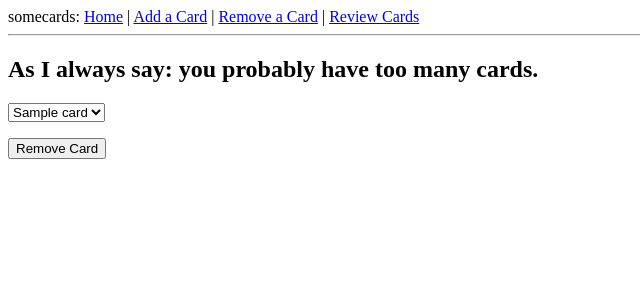
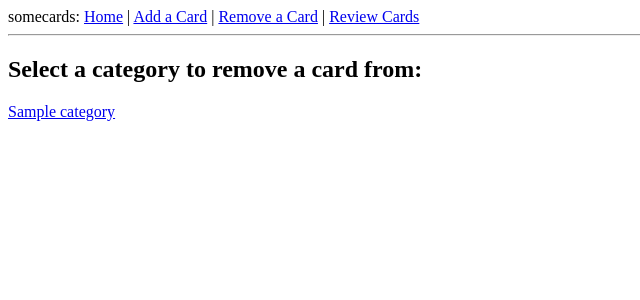
Before and after one commit to codemunkee/somecards, a Flask app: page /remove in a window 1280 px wide. Shown: the top 300 px of the page, without its empty margins (0-640 px from the left). Run offline with Flask 2, Linux system fonts and the light colour scheme; tables that the repository leaves empty hold one stand-in row (values such as "Sample post").

Commit message:
Remove cards from a specific category

```diff
--- a/somecards/templates/add.html
+++ b/somecards/templates/add.html
@@ -3,7 +3,7 @@
 
 {% if categories %}
 
-<h2>We've got categories!</h2>
+<h2>Select a category to add a card to:</h2>
 
     {% for category in categories %}
     <h2></h2><a href="/add/{{ category.id }}">{{ category.name }}</a></h2>
--- a/somecards/templates/index.html
+++ b/somecards/templates/index.html
@@ -1,7 +1,7 @@
 {% extends "base.html" %}}
 {% block content %}
-    <h2>By default, let's just show all of the cards!</h2>
-    {% for card in cards %}
-    <div><p>{{card.id}}: {{ card.question}} <b>{{card.answer}}</b></div>
+    <h2>Flash Card Categories</h2>
+    {% for category in categories %}
+    <div><p>{{ category.name }}</b></div>
     {% endfor %}
 {% endblock %}
--- a/somecards/templates/remove.html
+++ b/somecards/templates/remove.html
@@ -1,11 +1,23 @@
 {% extends "base.html" %}}
 {% block content %}
 
-<h2>As I always say: you probably have too many cards.</h2>
+{% if categories %}
+
+<h2>Select a category to remove a card from:</h2>
+
+    {% for category in categories %}
+    <h2></h2><a href="/remove/{{ category.id }}">{{ category.name }}</a></h2>
+    {% endfor %}
+{% endif %}
+
+{% if form %}
 
 <form action="" method="post" name="removeCard">
     {{ form.hidden_tag() }}
     {{ form.card }}
     <p><input type="submit" value="Remove Card"></p>
 </form>
+
+{% endif %}
+
 {% endblock %}
--- a/somecards/views.py
+++ b/somecards/views.py
@@ -5,9 +5,9 @@ from .forms import AddCardForm, RemoveCardForm
 
 @app.route('/')
 def index():
-    cards = models.Card.query.all()
+    categories = models.Category.query.all()
     return render_template('index.html',
-                           cards=cards)
+                           categories=categories)
 
 
 @app.route('/add/<int:category_id>', methods=['GET', 'POST'])
@@ -38,9 +38,10 @@ def review():
     return render_template('review.html', cards=cards)
 
 
-@app.route('/remove', methods=['GET', 'POST'])
-def remove():
-    cards = [(card.id, card.question) for card in models.Card.query.all()]
+@app.route('/remove/<int:category_id>', methods=['GET', 'POST'])
+def remove_from_category(category_id):
+    # cards = [(card.id, card.question) for card in models.Card.query.all()]
+    cards = [(card.id, card.question) for card in models.Card.query.filter_by(category_id=category_id)]
     form = RemoveCardForm()
     form.card.choices = cards
     if form.is_submitted():
@@ -51,3 +52,10 @@ def remove():
 
     return render_template('remove.html',
                            form=form)
+
+
+@app.route('/remove', methods=['GET', 'POST'])
+def remove():
+    categories = models.Category.query.all()
+    return render_template('remove.html',
+                           categories=categories)
```
